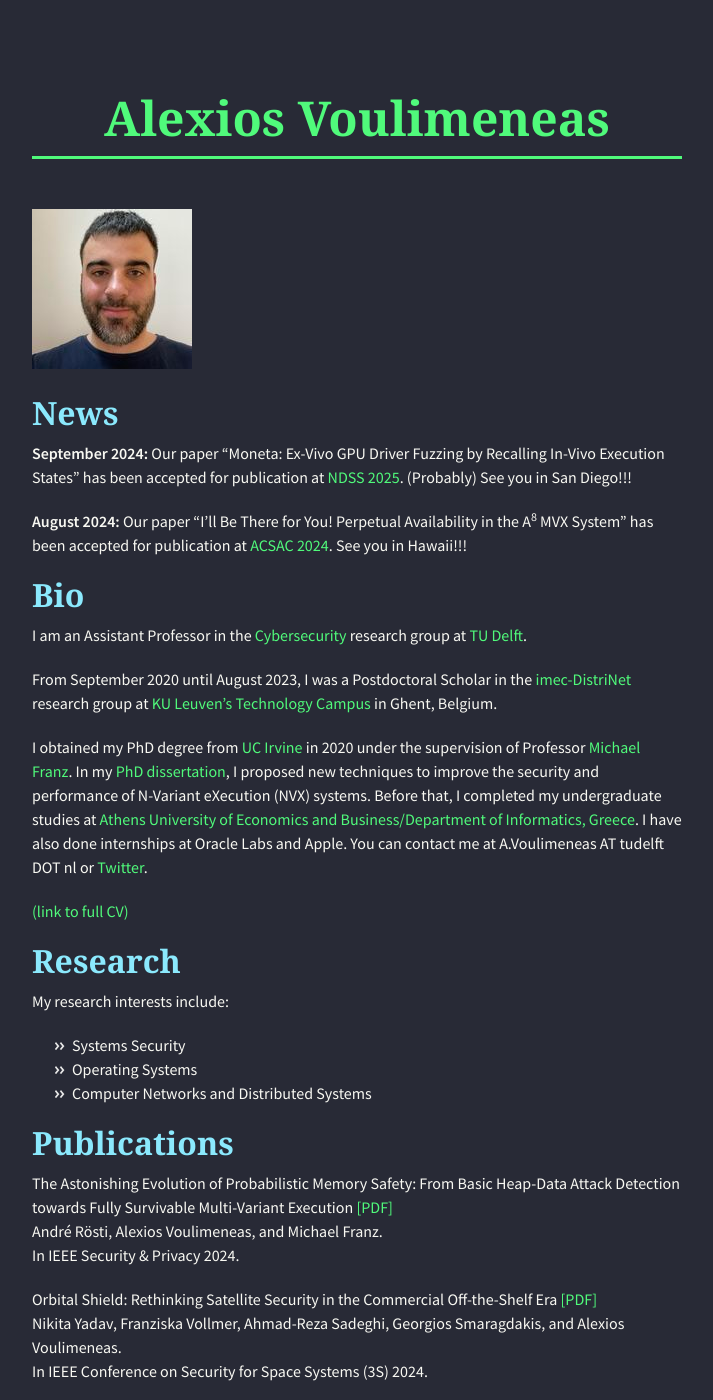
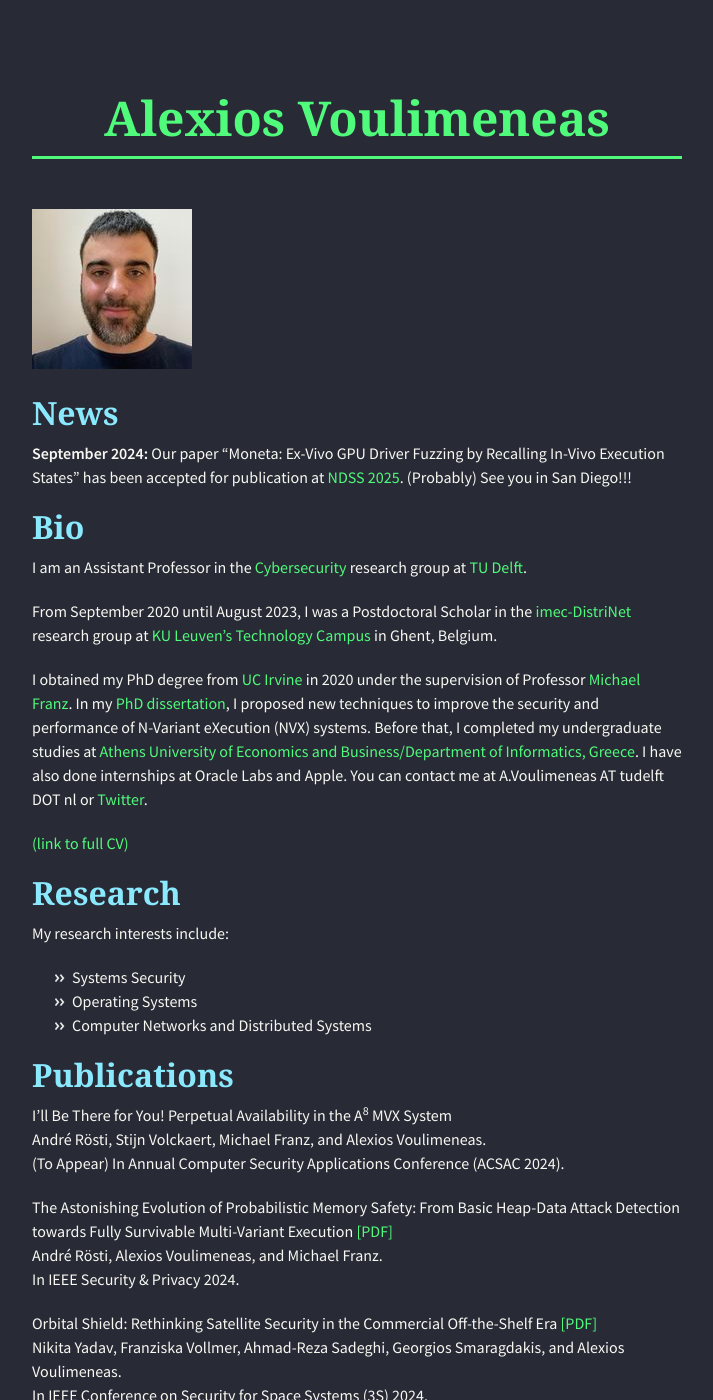
Before and after one commit to alexios-voulimeneas/alexios-voulimeneas.github.io, a Jekyll site: the page built from index.md, in a window 1280 px wide and 1400 px high. Shown: the whole window, without its empty margins (283-996 px from the left). Built offline with Jekyll 4.4.1, drawn with Linux system fonts in a browser that asks for light colours; nearby versions of some CDN libraries; the repository's description, which GitHub fills in, is left out.

Commit message:
Update index.md

```diff
--- a/index.md
+++ b/index.md
@@ -7,8 +7,6 @@ layout: default
 ## [](#header-2)News
 
 **September 2024:** Our paper "Moneta: Ex-Vivo GPU Driver Fuzzing by Recalling In-Vivo Execution States" has been accepted for publication at [NDSS 2025](https://www.ndss-symposium.org/ndss2025/). (Probably) See you in San Diego!!!
-
-**August 2024:** Our paper "I’ll Be There for You! Perpetual Availability in the A<sup>8</sup> MVX System" has been accepted for publication at [ACSAC 2024](https://www.acsac.org/2024/submissions/papers/). See you in Hawaii!!!
 
 ## [](#header-2)Bio
 
@@ -30,6 +28,10 @@ My research interests include:
 *   Computer Networks and Distributed Systems
 
 ## [](#header-2)Publications
+
+I’ll Be There for You! Perpetual Availability in the A<sup>8</sup> MVX System
+André Rösti, Stijn Volckaert, Michael Franz, and Alexios Voulimeneas.
+(To Appear) In Annual Computer Security Applications Conference (ACSAC 2024).
 
 The Astonishing Evolution of Probabilistic Memory Safety: From Basic Heap-Data Attack Detection towards Fully Survivable Multi-Variant Execution [[PDF]](./papers/The_Astonishing_Evolution_of_Probabilistic_Memory_Safety_From_Basic_Heap-Data_Attack_Detection_Toward_Fully_Survivable_Multivariant_Execution.pdf)
 André Rösti, Alexios Voulimeneas, and Michael Franz.
```
